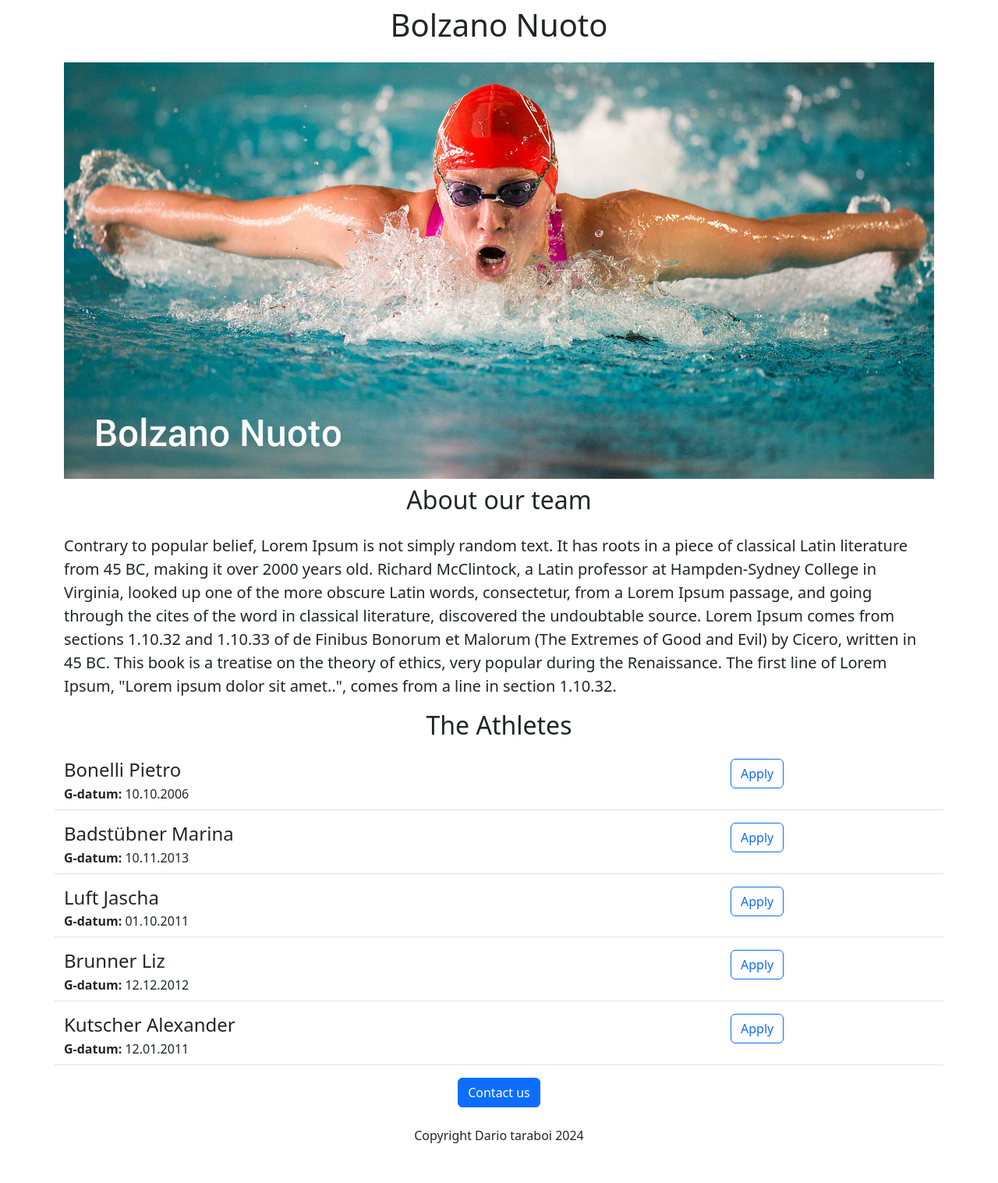
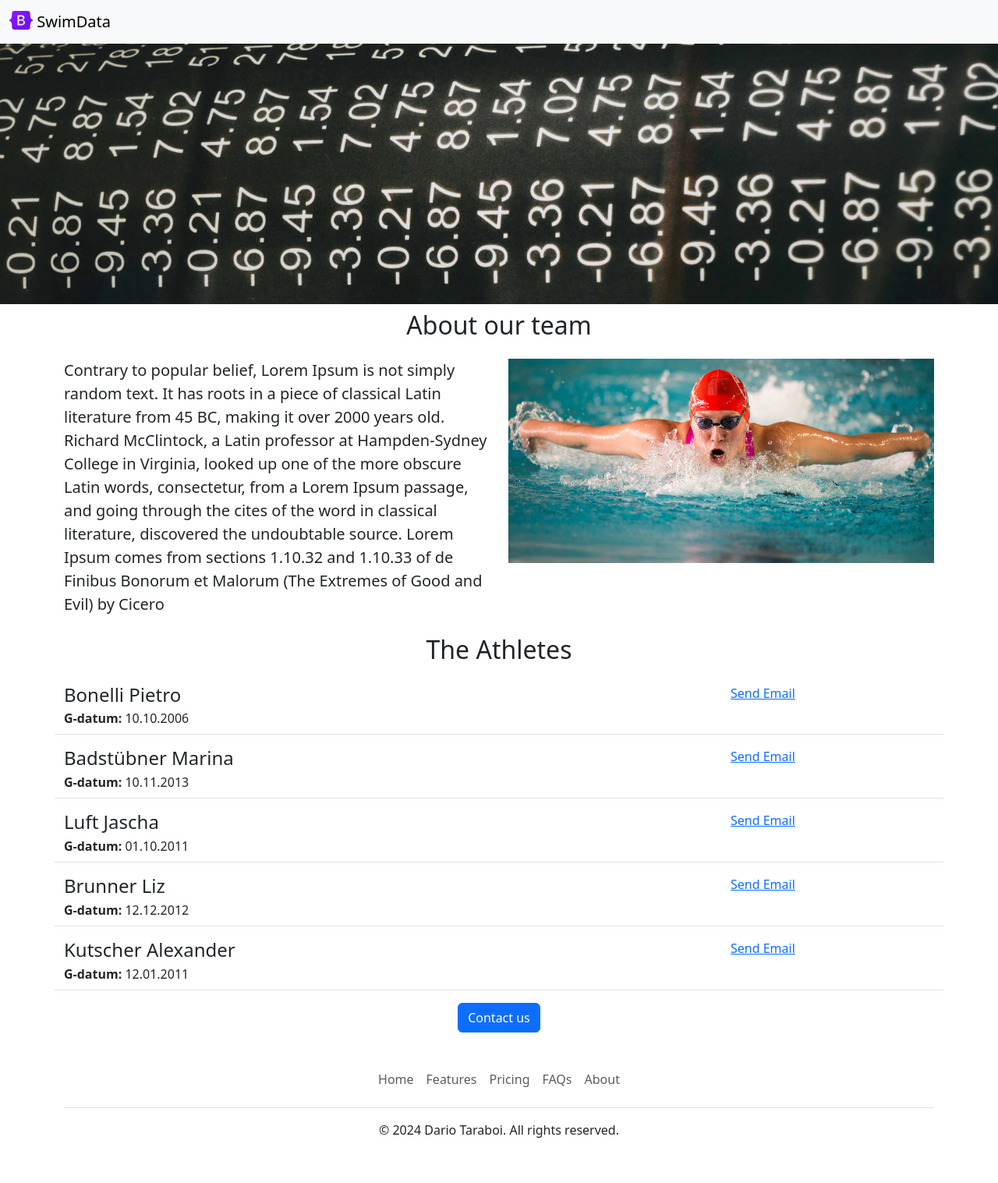
Before and after one commit to BozoBZ/bzn-2025-website, a Flask app: page / in a window 1280 px wide. Shown: the whole page at 78% size. Before the commit the page ends 1466 px from the top, so only its background shows below. Run offline with Flask 3, Linux system fonts and the light colour scheme.

Commit message:
Added New pics and EmailSend

```diff
--- a/templates/athletitem.html
+++ b/templates/athletitem.html
@@ -11,8 +11,7 @@
       </div>
   </div>
   <div class="col-3">
-    <button type="button" class="btn btn-outline-primary">
-      Apply
-    </button>
+    <a href="mailto:email@example.com?cc=secondemail@example.com, anotheremail@example.com, &bcc=lastemail@example.com&subject=Mail from our Website&body=Some body text here">Send Email
+    </a>
   </div>
 </div>
--- /dev/null
+++ b/templates/footer.html
@@ -0,0 +1,12 @@
+<div class="container">
+  <footer class="py-3 my-4">
+    <ul class="nav justify-content-center border-bottom pb-3 mb-3">
+      <li class="nav-item"><a href="#" class="nav-link px-2 text-muted">Home</a></li>
+      <li class="nav-item"><a href="#" class="nav-link px-2 text-muted">Features</a></li>
+      <li class="nav-item"><a href="#" class="nav-link px-2 text-muted">Pricing</a></li>
+      <li class="nav-item"><a href="#" class="nav-link px-2 text-muted">FAQs</a></li>
+      <li class="nav-item"><a href="#" class="nav-link px-2 text-body-secondary">About</a></li>
+    </ul>
+      <p class="text-center text-body-muted">&copy; 2024 Dario Taraboi. All rights reserved.</p>
+  </footer>
+</div>
--- a/templates/home.html
+++ b/templates/home.html
@@ -1,25 +1,31 @@
 <!DOCTYPE html>
 <html>
 <head>
-  <title>Bolzano Nuoto</title>
+  <title>SwimData</title>
   <meta charset="utf-8">
   <meta name="viewport" content="width=device-width, initial-scale=1">
   <link href="https://cdn.jsdelivr.net/npm/bootstrap@5.3.3/dist/css/bootstrap.min.css" rel="stylesheet" integrity="sha384-QWTKZyjpPEjISv5WaRU9OFeRpok6YctnYmDr5pNlyT2bRjXh0JMhjY6hW+ALEwIH" crossorigin="anonymous">
 </head>
 
   <body>
+    {% include 'nav.html' %}
+    <img  class="img-fluid" id="banner" src="/static/banner.jpg">
     <div class="container">
-    <h1 class="text-center mt-2 mb-4">
-      Bolzano Nuoto
-    </h1>
-    <img  class="img-fluid" id="banner" src="static/Ban-1.jpg">
-    <h2 class="text-center mt-2 mb-4"">
+     <h2 class="text-center mt-2 mb-4"">
       About our team
     </h2>
-    <p class="lead">
-         Contrary to popular belief, Lorem Ipsum is not simply random text. It has roots in a piece of classical Latin literature from 45 BC, making it over 2000 years old. Richard McClintock, a Latin professor at Hampden-Sydney College in Virginia, looked up one of the more obscure Latin words, consectetur, from a Lorem Ipsum passage, and going through the cites of the word in classical literature, discovered the undoubtable source. Lorem Ipsum comes from sections 1.10.32 and 1.10.33 of de Finibus Bonorum et Malorum (The Extremes of Good and Evil) by Cicero, written in 45 BC. This book is a treatise on the theory of ethics, very popular during the Renaissance. The first line of Lorem Ipsum, "Lorem ipsum dolor sit amet..", comes from a line in section 1.10.32.
-    </p>
-    <h2 class="text-center mt-2 mb-4">
+      <div class="row">
+        <div class="col-6">
+        <p class="lead">
+             Contrary to popular belief, Lorem Ipsum is not simply random text. It has roots in a piece of classical Latin literature from 45 BC, making it over 2000 years old. Richard McClintock, a Latin professor at Hampden-Sydney College in Virginia, looked up one of the more obscure Latin words, consectetur, from a Lorem Ipsum passage, and going through the cites of the word in classical literature, discovered the undoubtable source. Lorem Ipsum comes from sections 1.10.32 and 1.10.33 of de Finibus Bonorum et Malorum (The Extremes of Good and Evil) by Cicero
+        </p>
+        </div>
+        <div class="col-6">
+        <img class="img-fluid" id="banner" src="/static/swimmer.jpg">
+          </div>
+      </div>
+
+      <h2 class="text-center mt-2 mb-4">
       The Athletes
     </h2>
     <p>
@@ -31,9 +37,8 @@
     <button class="btn btn-primary btn-large">
       Contact us
     </button>
-        <p class="mt-4">
-          Copyright Dario taraboi 2024</p>
       </div>
       </div>
+    {% include 'footer.html' %}
   </body>
 </html>
--- /dev/null
+++ b/templates/nav.html
@@ -0,0 +1,8 @@
+<nav class="navbar bg-light">
+  <div class="container-fluid">
+    <a class="navbar-brand" href="#">
+      <img src="/static/Bootstrap_logo.svg" alt="" width="30" height="24" class="d-inline-block align-text-top">
+      SwimData
+    </a>
+  </div>
+</nav>
```
Also changed, not shown: static/BZN_logo.png (renamed from static/logo.png), static/Ban-1.jpg (deleted), static/Bootstrap_logo.svg (added), static/banner.jpg (added), static/swimmer.jpg (added).
